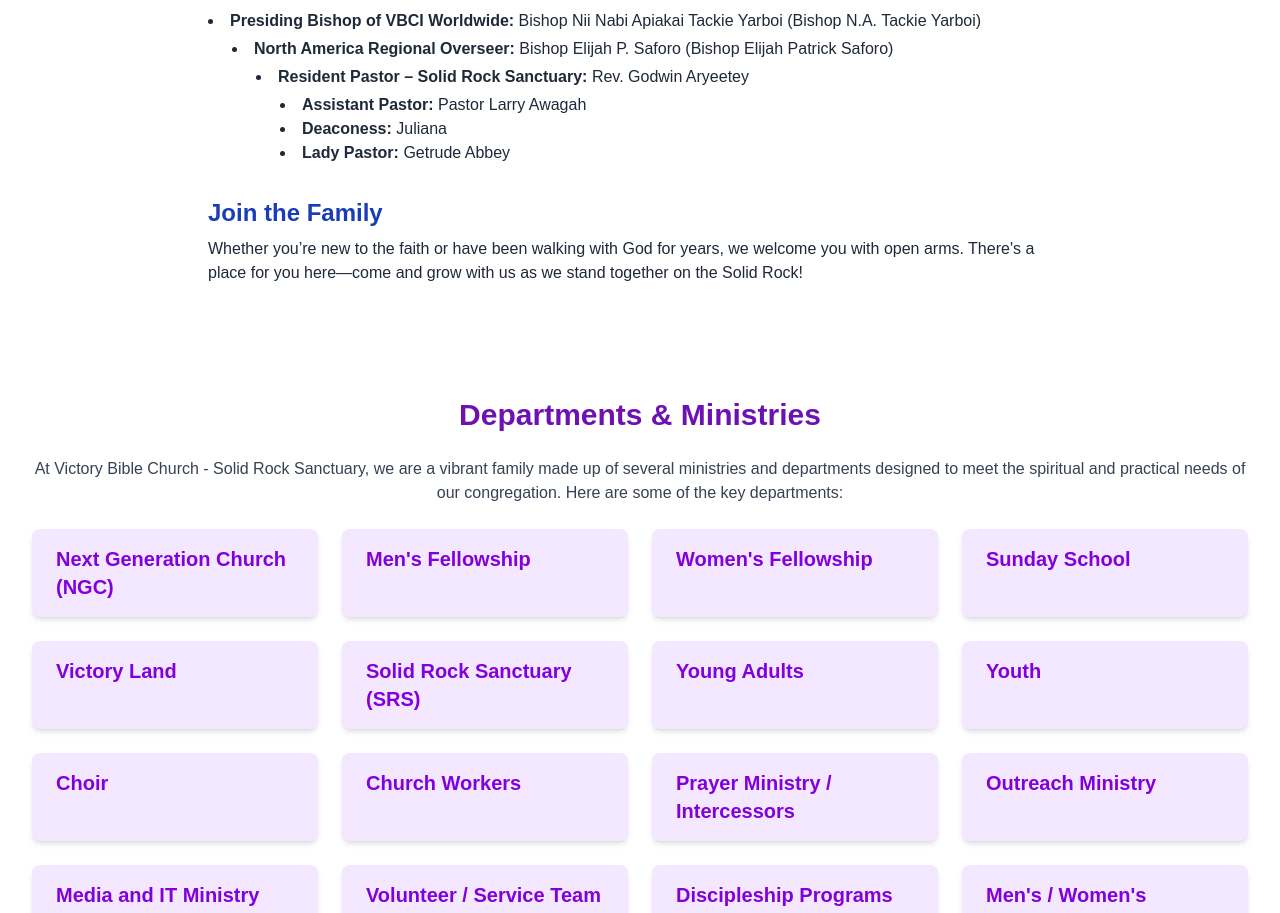
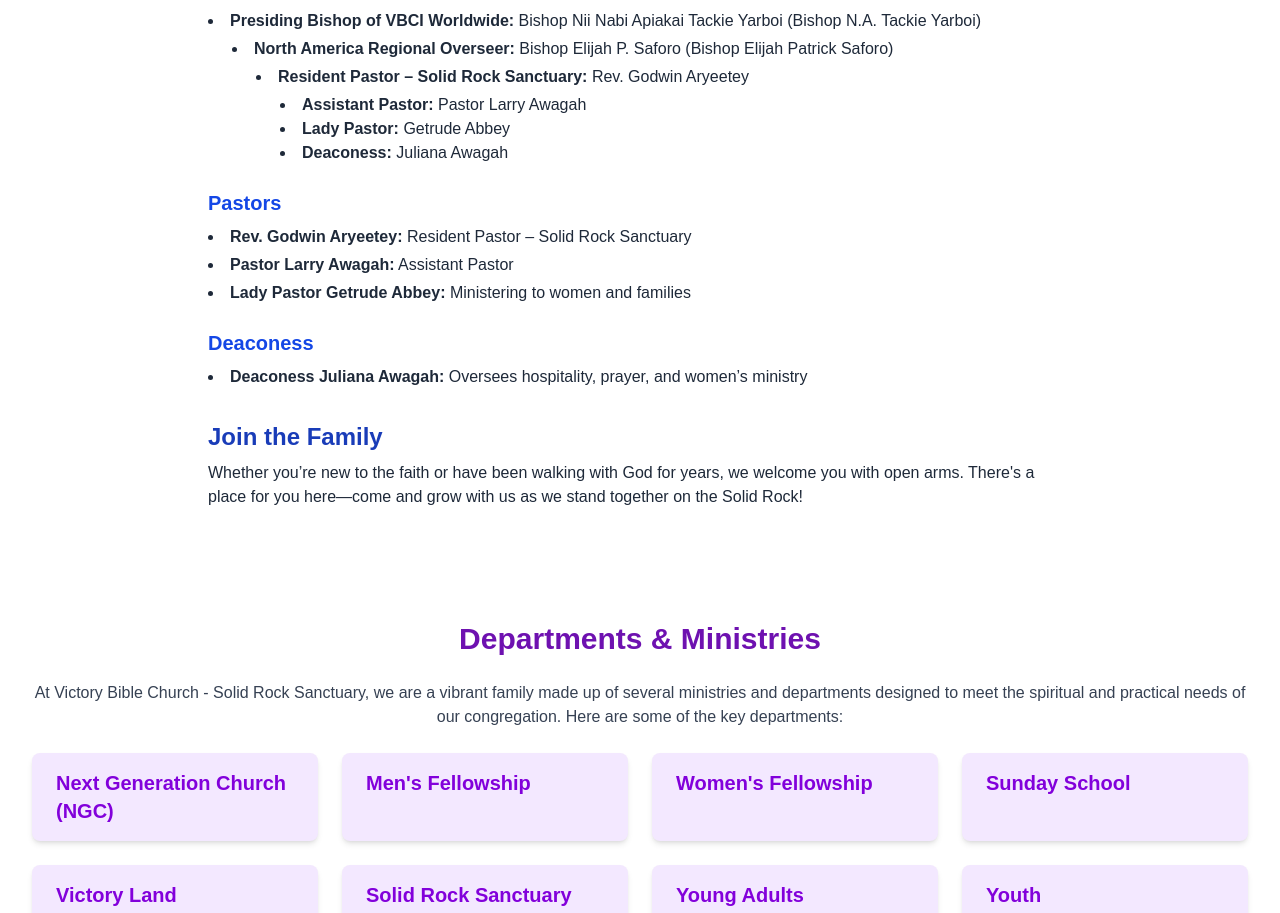
Before and after one commit to Ebaah98/victory_bible_church, a Next.js app: page / in a window 1280 px wide. Shown: the part 2090-3003 px from the top of the page. Built offline with nearby package versions, Linux system fonts and the light colour scheme.

Commit message:
Update About.tsx

```diff
--- a/src/components/About.tsx
+++ b/src/components/About.tsx
@@ -89,12 +89,12 @@
                           Pastor Larry Awagah
                         </li>
                         <li>
-                          <span className="font-semibold">Deaconess:</span>{" "}
-                          Juliana
+                          <span className="font-semibold">Lady Pastor:</span>{" "}
+                          Getrude Abbey
                         </li>
                         <li>
-                          <span className="font-semibold">Lady Pastor:</span>{" "}
-                          Getrude Abbey
+                          <span className="font-semibold">Deaconess:</span>{" "}
+                          Juliana Awagah
                         </li>
                       </ul>
                     </li>
@@ -103,6 +103,22 @@
               </ul>
             </li>
           </ul>
+
+          <div className="mt-6">
+            <h3 className="text-xl font-semibold text-blue-700">Pastors</h3>
+            <ul className="list-disc list-inside space-y-1 mt-2">
+              <li><strong>Rev. Godwin Aryeetey:</strong> Resident Pastor – Solid Rock Sanctuary</li>
+              <li><strong>Pastor Larry Awagah:</strong> Assistant Pastor</li>
+              <li><strong>Lady Pastor Getrude Abbey:</strong> Ministering to women and families</li>
+            </ul>
+          </div>
+
+          <div className="mt-6">
+            <h3 className="text-xl font-semibold text-blue-700">Deaconess</h3>
+            <ul className="list-disc list-inside space-y-1 mt-2">
+              <li><strong>Deaconess Juliana Awagah:</strong> Oversees hospitality, prayer, and women’s ministry</li>
+            </ul>
+          </div>
         </section>
 
         <section>
```
